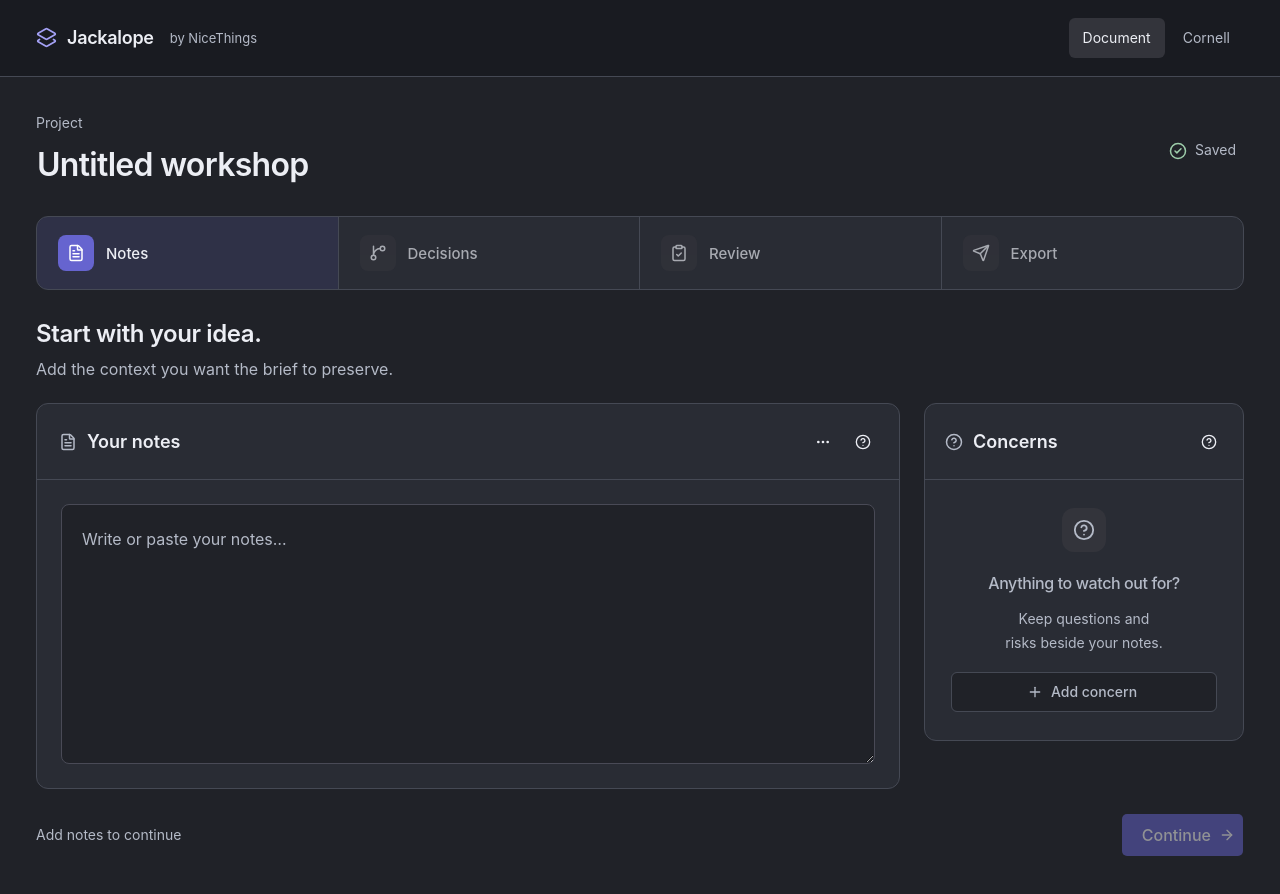
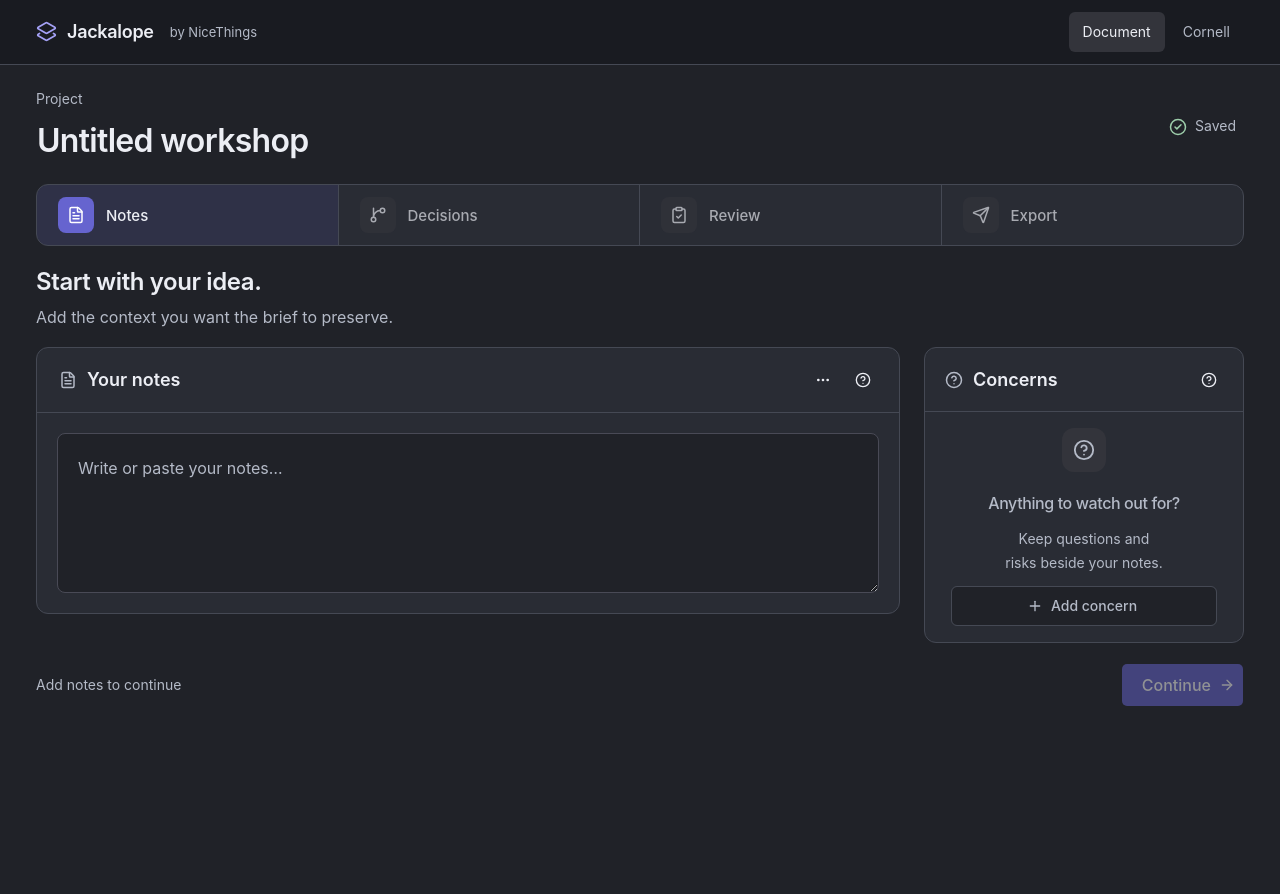
Before and after one commit to thorsenk/jackalope, a Next.js app: page / in a window 1280 px wide. Shown: the top 894 px of the page. After the commit the page ends 800 px from the top, so only its background shows below. Built offline with nearby package versions, Linux system fonts and the light colour scheme.

Commit message:
Keep readable intake and next action visible in short desktop windows

```diff
--- a/src/app/globals.css
+++ b/src/app/globals.css
@@ -1234,6 +1234,46 @@ p {
     flex-wrap: wrap;
   }
 }
+/* Short desktop windows keep readable type; reduce spacing and editor depth instead. */
+@media (min-width: 801px) and (max-height: 800px) {
+  .app-topbar-inner {
+    padding-block: 12px;
+  }
+  .app-main {
+    padding-top: 24px;
+    padding-bottom: 24px;
+  }
+  .workshop-app {
+    gap: 20px;
+  }
+  .workflow-rail [data-slot="button"] {
+    height: 60px;
+    padding-block: 10px;
+  }
+  .capture-workspace {
+    gap: 16px;
+  }
+  .panel-toolbar,
+  .document-panel .panel-toolbar,
+  .concerns-panel .panel-toolbar {
+    min-height: 64px;
+    padding-block: 12px;
+  }
+  .editor-body {
+    padding: 20px;
+  }
+  .editor-body textarea {
+    min-height: 160px;
+  }
+  .document-reading {
+    min-height: 160px;
+  }
+  .quiet-empty {
+    min-height: 0;
+    padding-block: 16px;
+    gap: 12px;
+  }
+}
 @media (prefers-reduced-motion: reduce) {
   *,
   *::before,
```
Also changed, not shown: 3 other files (tests, documents, lock files or other folders).
